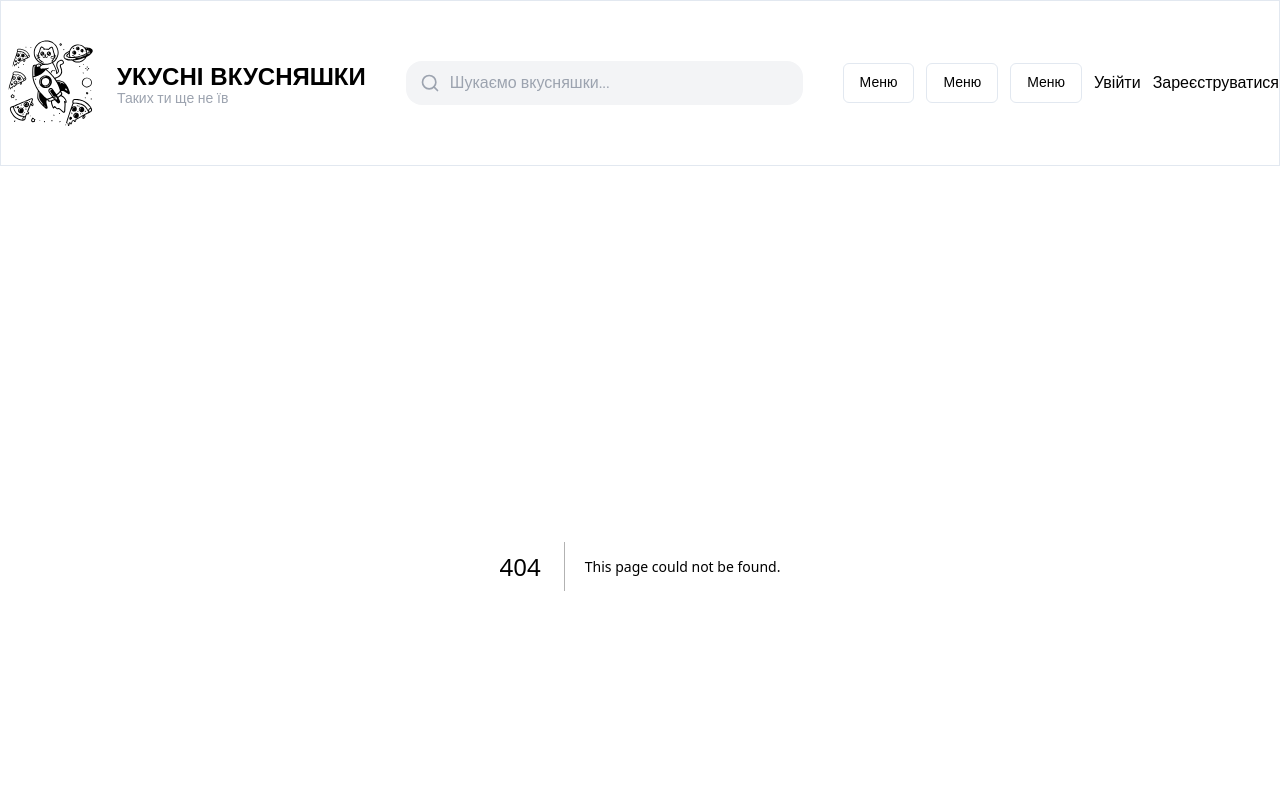
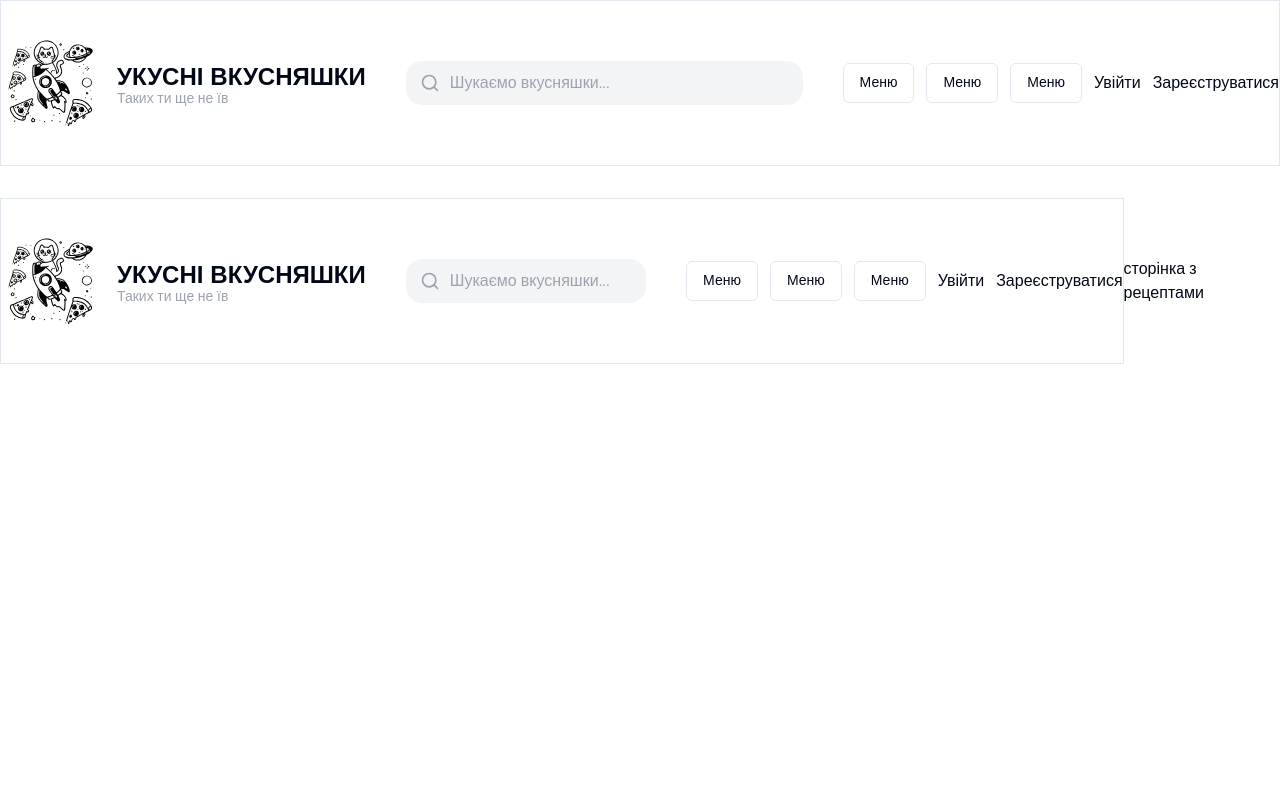
Before and after one commit to f1erfly94/Cook_Rocket, a Next.js app in the folder my-cooking-platform/: page /add-recipe in a window 1280 px wide. Before the commit this address had no page. Shown: the top 800 px of the page. Built offline with nearby package versions, Linux system fonts and the light colour scheme.

Commit message:
add recipeform

```diff
--- /dev/null
+++ b/my-cooking-platform/src/app/add-recipe/page.tsx
@@ -0,0 +1,20 @@
+import React from 'react';
+import {Container} from "@/components/shared/container";
+import {cn} from "@/lib/utils";
+import Header from "@/components/shared/header";
+
+interface Props {
+    className?: string;
+}
+
+const AddRecipe: React.FC<Props> = ({className}) => {
+    return (
+        <Container className={cn('flex items-center justify-between py-8', className)}>
+            <Header/>
+            <div>сторінка з рецептами
+            </div>
+        </Container>
+    );
+};
+
+export default AddRecipe;
```
Also changed, not shown: my-cooking-platform/src/components/shared/components/recipeForm.tsx (added).
